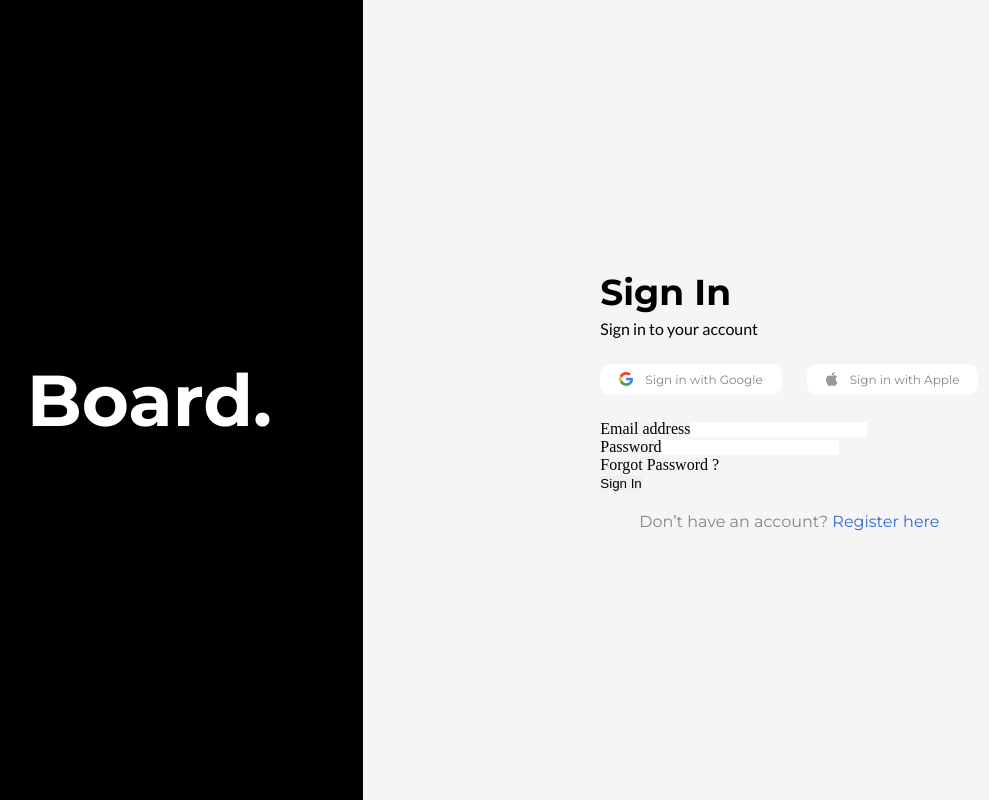
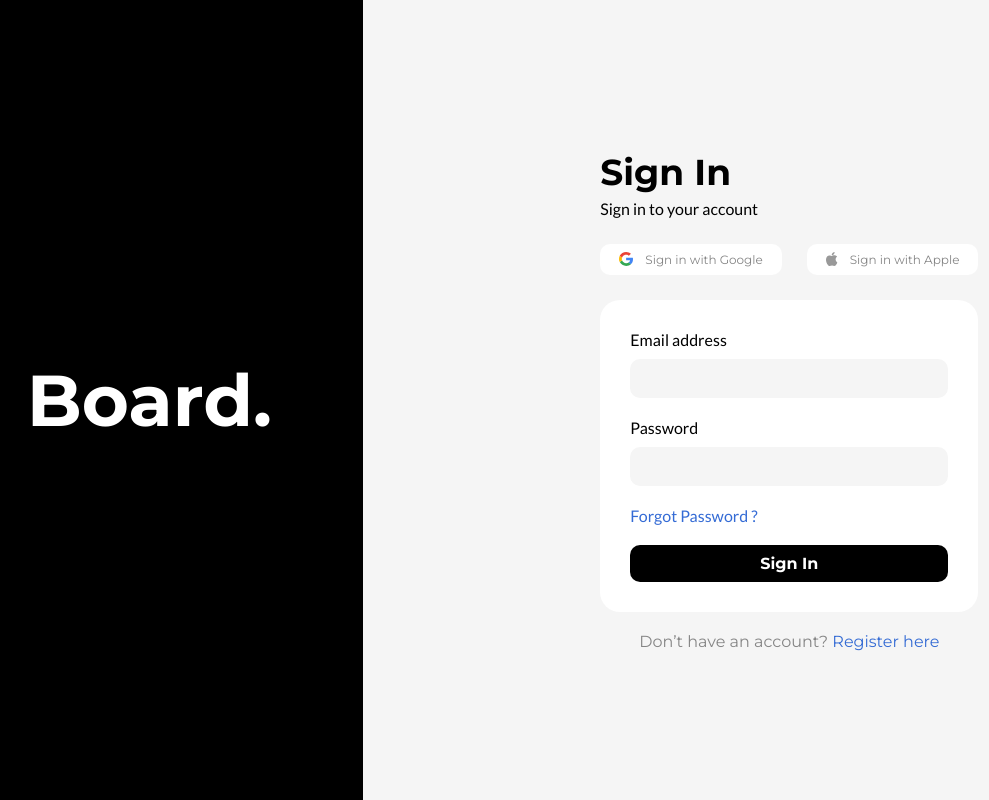
Before and after one commit to sukriti-singh13/dashboard, a React (Vite) app: page / in a window 1280 px wide. Shown: the whole page, without its empty margins (64-1053 px from the left). Built offline with nearby package versions, Linux system fonts and the light colour scheme.

Commit message:
form removed

```diff
--- a/src/pages/Signin.jsx
+++ b/src/pages/Signin.jsx
@@ -26,7 +26,7 @@ const Signin = () => {
             Sign in with Apple
           </button>
         </div>
-        <div>
+        <div className="form">
           <div className="wrapper">
             <label>Email address</label>
             <input type="email"  />
--- a/src/styles/Signin.scss
+++ b/src/styles/Signin.scss
@@ -53,7 +53,7 @@
   }
 }
 
-form {
+.form {
   max-width: 385px;
   width: 100%;
   background: #ffffff;
@@ -128,7 +128,7 @@ form {
       margin: 26px 0px 25px 0px;
     }
   }
-  form {
+  .form {
     margin-top: 0px;
   }
 }
```
